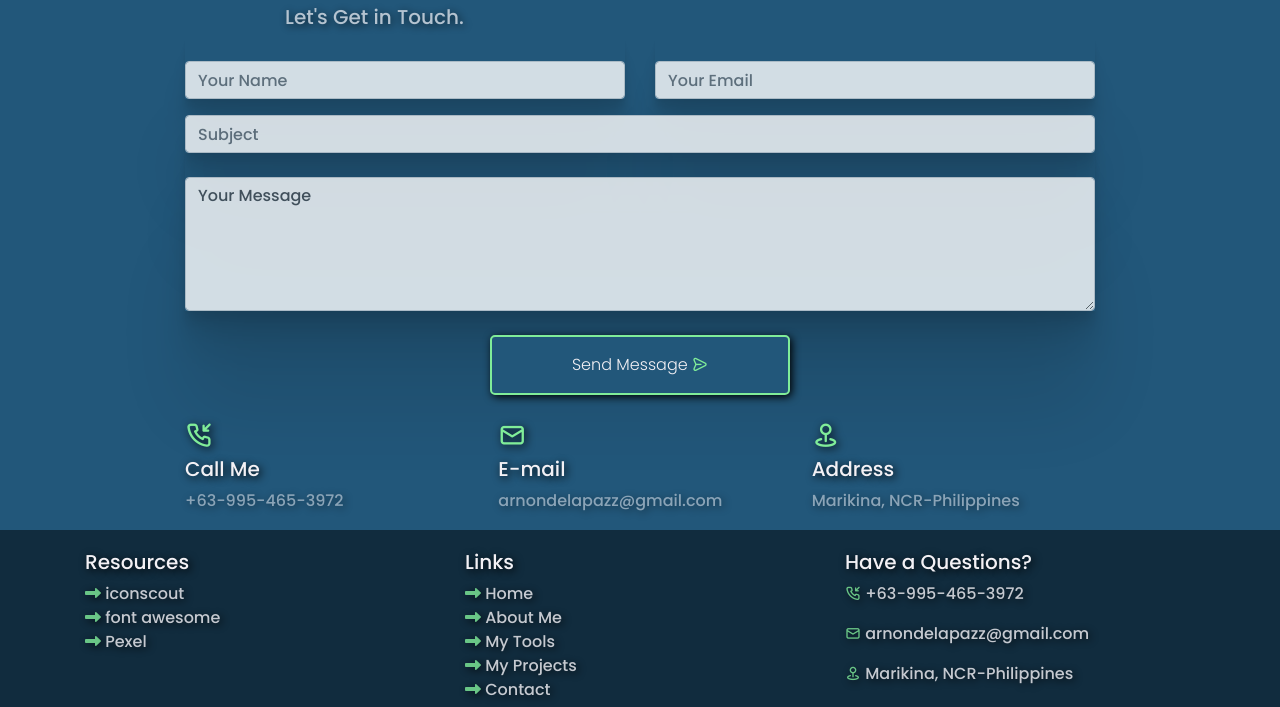
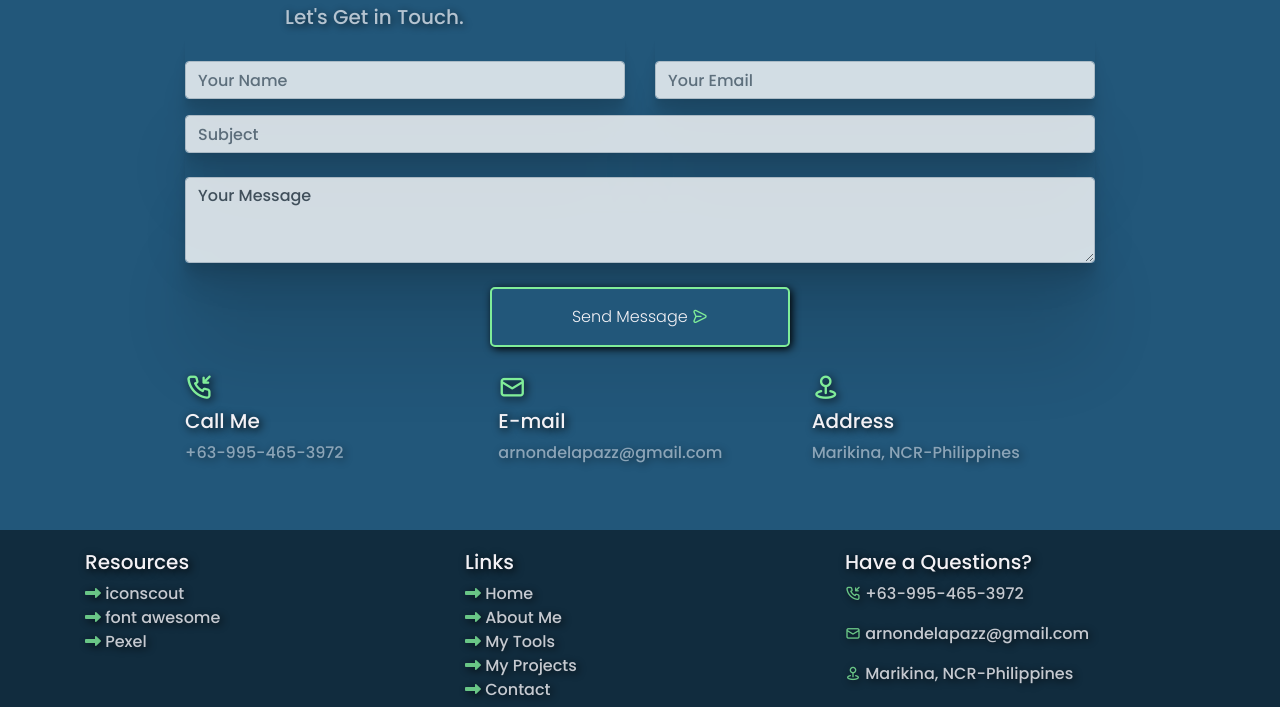
Before and after one commit to arnondp/capstone-1-delapaz, a plain HTML site: page index.html in a window 1280 px wide. Shown: the part 3654-4361 px from the top of the page. Drawn offline with nearby package versions, Linux system fonts and the light colour scheme.

Commit message:
includes capstone-1

```diff
--- a/index.html
+++ b/index.html
@@ -361,7 +361,7 @@
                                         </div>
                                         <div class="form-c">
                                             <label for="txt-textarea"></label>
-                                            <textarea class="form-control" id="txt-textarea" rows="5">Your Message
+                                            <textarea class="form-control" id="txt-text-area" rows="3">Your Message
                                              </textarea>
                                         </div>
                                     </div>
```
